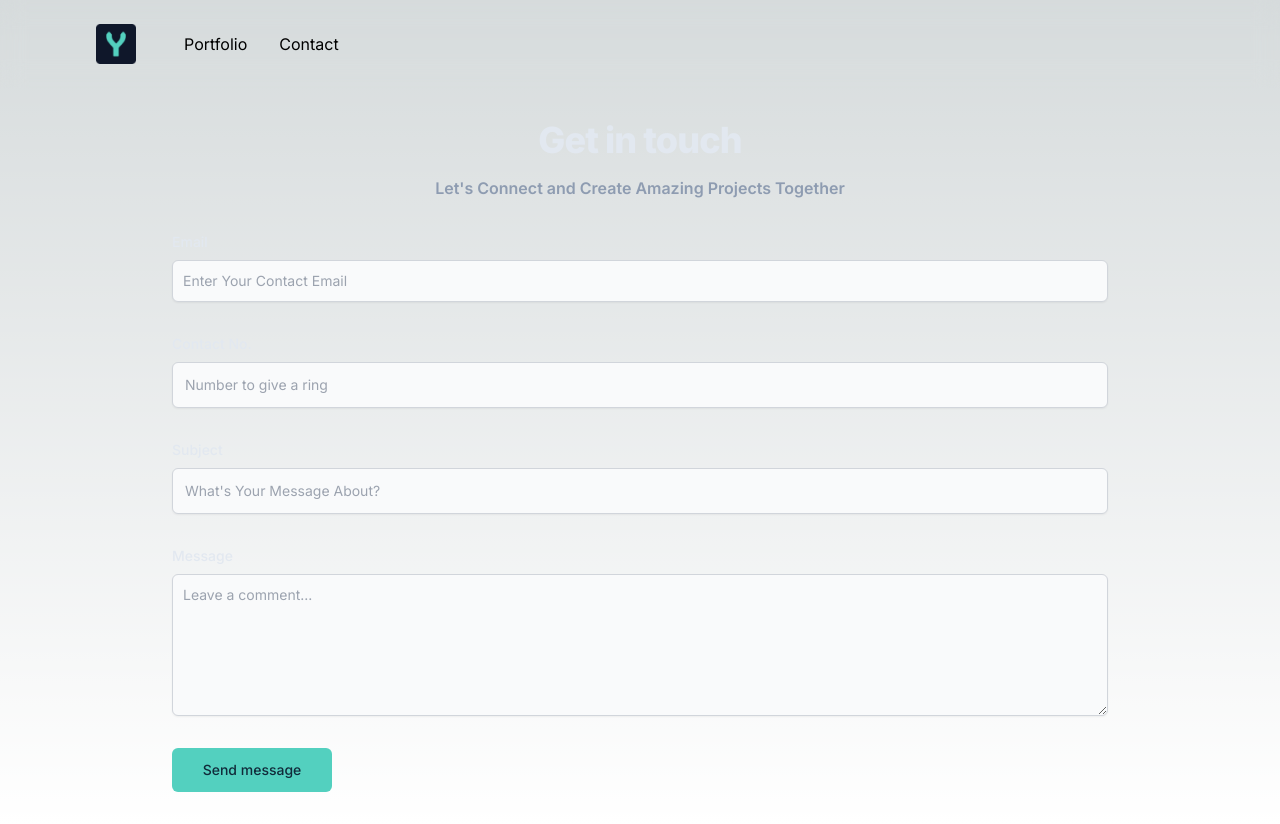
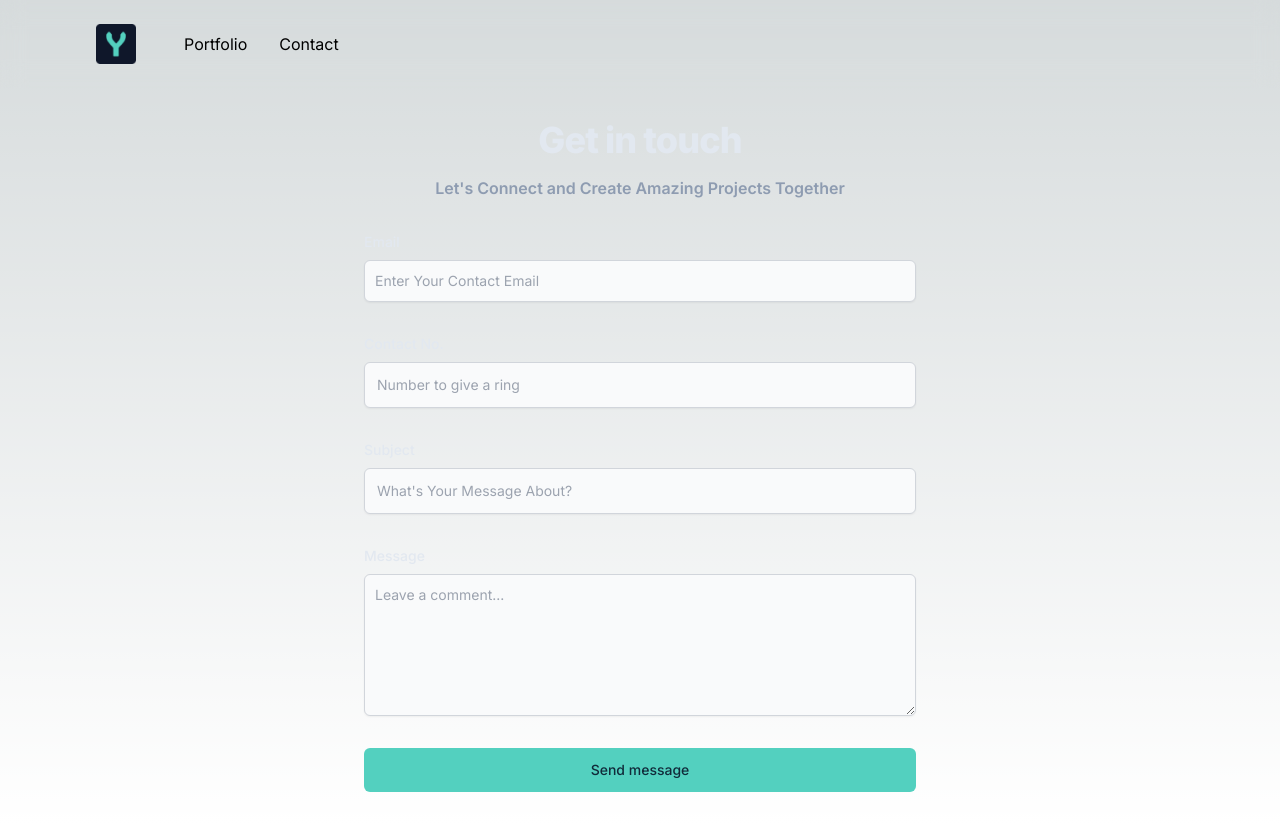
Before and after one commit to YashChauhan858/skords, a Next.js app: page /contact in a window 1280 px wide. Built offline with nearby package versions, Linux system fonts and the light colour scheme.

Commit message:
Added responsive css to contact form

```diff
--- a/src/components/ContactMeForm/ContactMeForm.tsx
+++ b/src/components/ContactMeForm/ContactMeForm.tsx
@@ -51,8 +51,7 @@ const ContactMeForm = () => {
   };
 
   return (
-    <section className="observe-me lg:w-[90%] lg:mx-auto" data-who="contactMe">
-      <a id="contactMe" className=""></a>
+    <section className="w-[60%] mx-auto lg:w-[70%] md:w-[90%]">
       <div className="py-8 lg:py-16 px-4 lg:px-0 mx-auto max-w-screen-md">
         <h2 className="mb-4 text-4xl tracking-tight font-extrabold text-center text-textColor">
           Get in touch
@@ -121,7 +120,7 @@ const ContactMeForm = () => {
           </div>
           <button
             type="submit"
-            className="py-3 px-5 w-40 text-sm font-medium text-center text-badgeBg rounded-md bg-badgeText lg:w-full hover:bg-primary-800 flex justify-center items-center"
+            className="py-3 px-5 text-sm font-medium text-center text-badgeBg rounded-md bg-badgeText w-full hover:bg-primary-800 flex justify-center items-center"
           >
             Send message
           </button>
```
